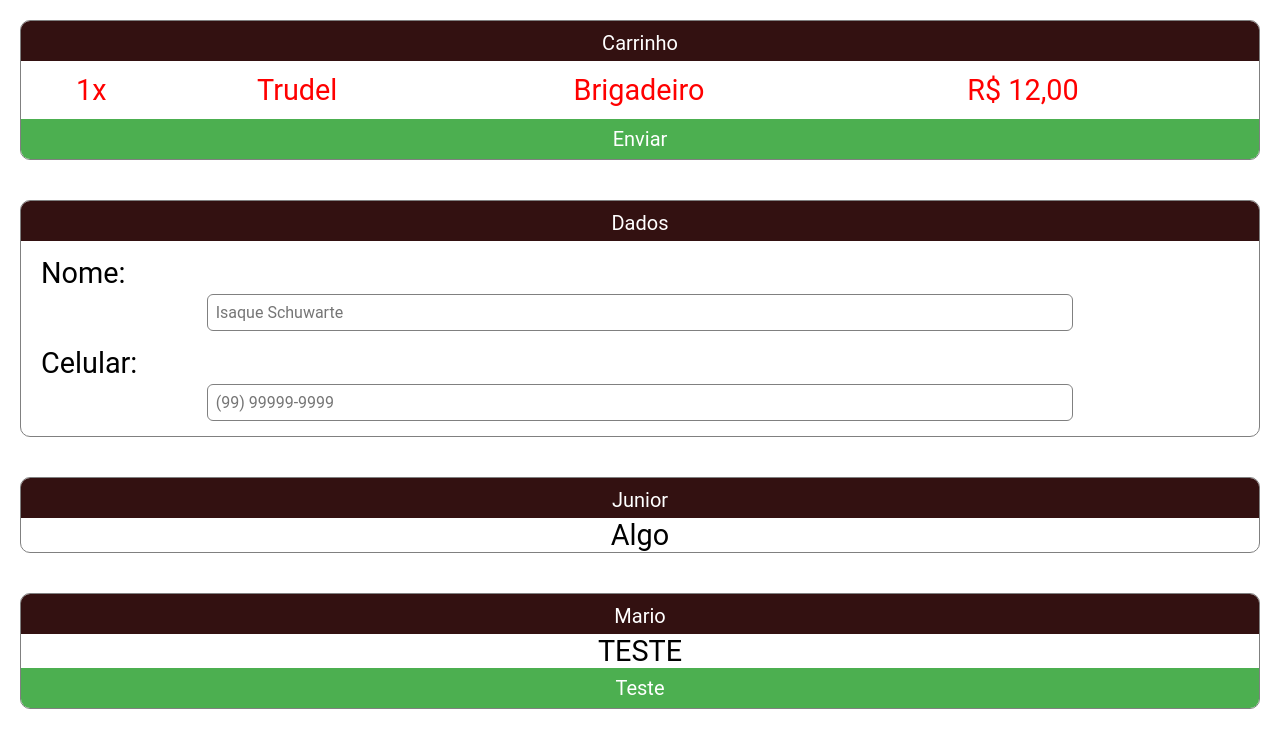
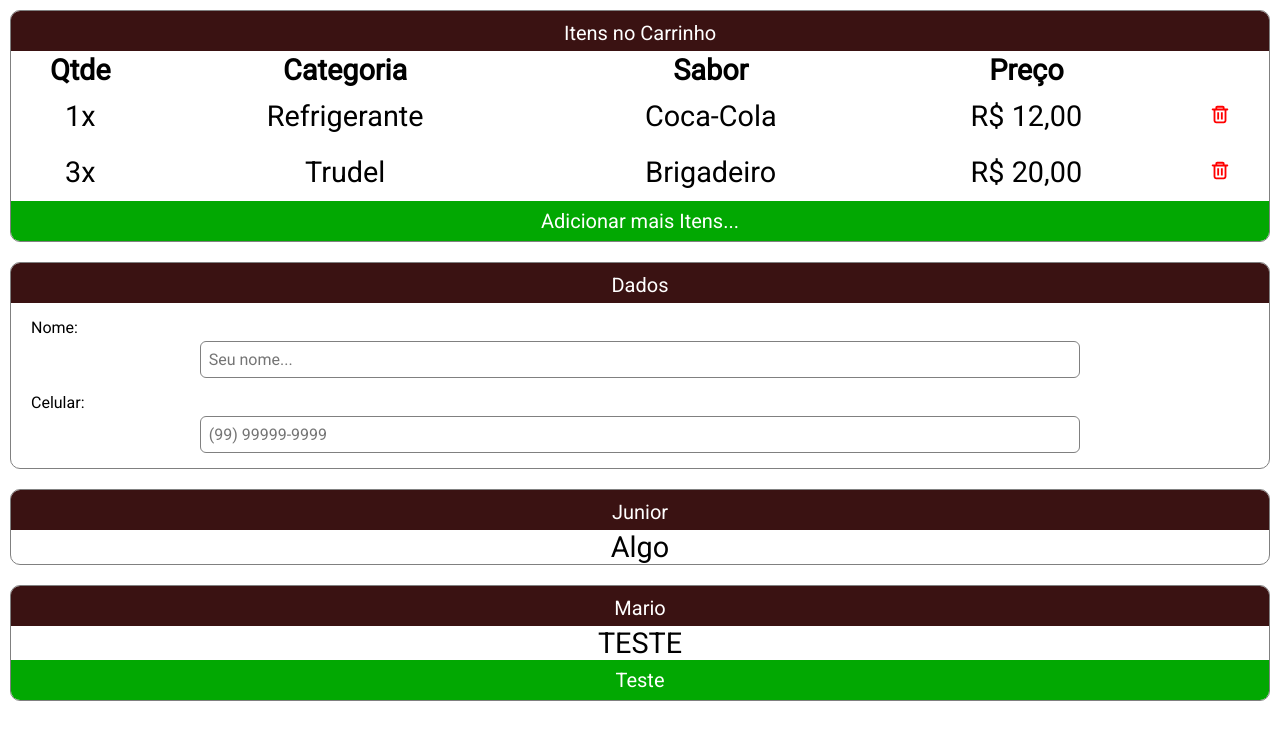
Before and after one commit to TruderiaAraras/Truderia-2.0-User, a React (Create React App) app: page /Pedido in a window 1280 px wide. Shown: the top 748 px of the page. Built offline with nearby package versions, Linux system fonts and the light colour scheme.

Commit message:
Estamos chegando perto da entrega!

```diff
--- a/src/pages/pedido/index.tsx
+++ b/src/pages/pedido/index.tsx
@@ -1,6 +1,21 @@
 import React from "react";
 import { ContainerPedido, Card, CardTitle, Button, CardFooter, CardBody, Form, Table } from "./style";
 import { useFormik } from "formik";
+import { CgTrash } from 'react-icons/cg'
+
+class Produto {
+  quantidade: number;
+  preco: number;
+  categoria: string;
+  sabor: string
+
+  constructor(quantidade: number, preco: number, categoria: string, sabor: string) {
+    this.quantidade = quantidade;
+    this.preco = preco;
+    this.categoria = categoria;
+    this.sabor = sabor;
+  }
+}
 
 export const PagePedido: React.FC = () => {
   const formik = useFormik({
@@ -13,49 +28,70 @@ export const PagePedido: React.FC = () => {
     },
   });
 
+  let produtos: Array<Produto>;
+  produtos = [ new Produto(1, 12.00, 'Refrigerante', 'Coca-Cola'), new Produto(3, 20.00, 'Trudel', 'Brigadeiro') ]
+
+  const renderizando = produtos.map(produto => {
+    const valorEmReal = produto.preco.toLocaleString('pt-BR', { style: 'currency', currency: 'BRL' });
+
+    return (
+      <tr>
+        <td>{produto.quantidade.toString() + 'x'}</td>
+        <td>{produto.categoria}</td>
+        <td>{produto.sabor}</td>
+        <td>{valorEmReal}</td>
+        <td><CgTrash className="trash-icon" onClick={() => alert('APAGADO')} /></td>
+      </tr>
+    );
+  });
+
   return (
     <ContainerPedido>
-      <Card>
-        <CardTitle>Carrinho</CardTitle>
-        <CardBody>
+      <Card noFooter={false}>
+        <CardTitle>Itens no Carrinho</CardTitle>
+        <CardBody >
           <Table>
-            <tr>
-              <td>1x</td>
-              <td>Trudel</td>
-              <td>Brigadeiro</td>
-              <td>R$ 12,00</td>
-              <td></td>
-            </tr>
+            <thead>
+              <tr>
+                <th>Qtde</th>
+                <th>Categoria</th>
+                <th>Sabor</th>
+                <th>Preço</th>
+              </tr>
+            </thead>
+            <tbody>
+              {renderizando}
+            </tbody>
           </Table>
+        </CardBody>
         <CardFooter>
-          <Button onClick={() => alert('Chamar outra Página')} >Enviar</Button>
+          <Button onClick={() => alert('Chamar outra Página')}>Adicionar mais Itens...</Button>
         </CardFooter>
-        </CardBody>
       </Card>
-      <Card>
+      <Card noFooter>
         <CardTitle>Dados</CardTitle>
         <CardBody>
             <Form id="myForm" onSubmit={formik.handleSubmit}>
               <label id="nome">Nome: </label>
-              <input id="nome" name="nome" placeholder="Isaque Schuwarte" />
+              <input id="nome" name="nome" placeholder="Seu nome..." />
               <hr />
               <label id="celular">Celular: </label>
               <input id="celular" name="celular" placeholder="(99) 99999-9999" />
             </Form>
         </CardBody>
       </Card>
-      <Card>
+      <Card noFooter>
         <CardTitle>
           Junior
         </CardTitle>
         <CardBody>Algo</CardBody>
       </Card>
-      <Card>
+      <Card noFooter={false}>
         <CardTitle>Mario</CardTitle>
         <CardBody>
           TESTE
-          <CardFooter><Button>Teste</Button></CardFooter>
         </CardBody>
+        <CardFooter><Button>Teste</Button></CardFooter>
       </Card>
     </ContainerPedido>
   );
--- a/src/pages/pedido/style.ts
+++ b/src/pages/pedido/style.ts
@@ -1,6 +1,15 @@
-import styled from 'styled-components';
+import styled, { css } from 'styled-components';
+
+interface CardProps {
+    noFooter?: boolean
+}
+
+const RobotoFont = css`
+    @import url('https://fonts.googleapis.com/css2?family=Roboto&display=swap');
+`
 
 export const ContainerPedido = styled.div`
+    ${RobotoFont}
     width: 100vw;
     display: flex;
     flex-direction: column;
@@ -8,12 +17,21 @@ export const ContainerPedido = styled.div`
     justify-content: space-between;
 `;
 
-export const Card = styled.div`
+const withoutFooter = {
+    row: '40px 2fr',
+    area: `"title title" "body body"`
+};
+const withFooter = {
+    row: '40px 2fr 40px',
+    area: `"title title" "body body" "ancor ancor"`
+};
+
+export const Card = styled.div<CardProps>`
     display: grid;
     grid-template-columns: 1fr 3fr;
-    grid-template-rows: 40px 2fr;
-    grid-template-areas: "title title" "body body";
-    margin: 20px;
+    grid-template-rows: ${props => props.noFooter ? withoutFooter.row : withFooter.row};
+    grid-template-areas: ${props => props.noFooter ? withoutFooter.area : withFooter.area};
+    margin: 10px;
     text-align: center;
     border: gray solid 1px;
     border-radius: 10px;
@@ -23,13 +41,13 @@ export const Card = styled.div`
 
 export const CardTitle = styled.div`
     grid-area: title;
-    background-color: rgb(51, 17, 17);
+    background-color: #3a1212;
     text-align: center;
     color: white;
     font-size: 20px;
     height: auto;
     padding-top: 10px;
-`
+`;
 
 export const CardBody = styled.div`
     grid-area: body;
@@ -40,17 +58,17 @@ export const CardFooter = styled.div`
     grid-area: ancor;
     height: 40px;
     text-align: center;
-`
+`;
 
 export const Button = styled.button`
     width: 100%;
     height: 100%;
-    background-color: #4CAF50;
+    background-color: #02a802;
     border: none;
     color: white;
     text-decoration: none;
     font-size: 20px;
-`
+`;
 
 export const Form = styled.form`
     > input {
@@ -66,18 +84,23 @@ export const Form = styled.form`
         text-align: none;
         align-self: start;
         margin-bottom: 4px;
+        font-size: 16px;
     }
     margin-top: 15px;
     display: flex;
     flex-direction: column;
     align-items: center;
-`
+`;
 
 export const Table = styled.table`
+    .trash-icon {
+        color: red;
+        font-size: 22px;
+    }
     td {
-        color: red;
+        color: black;
         padding: 10px;
     }
     align-items: center;
     width: 100%;
-`
+`;
```
